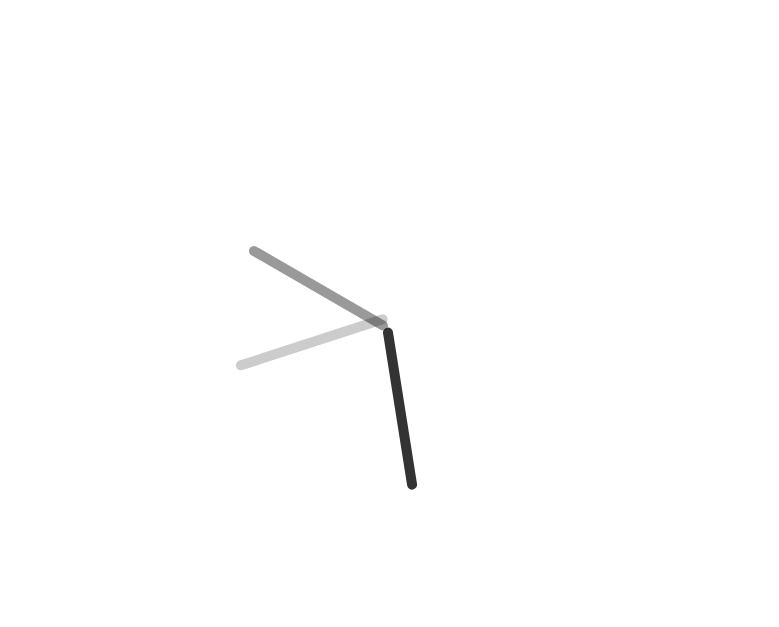
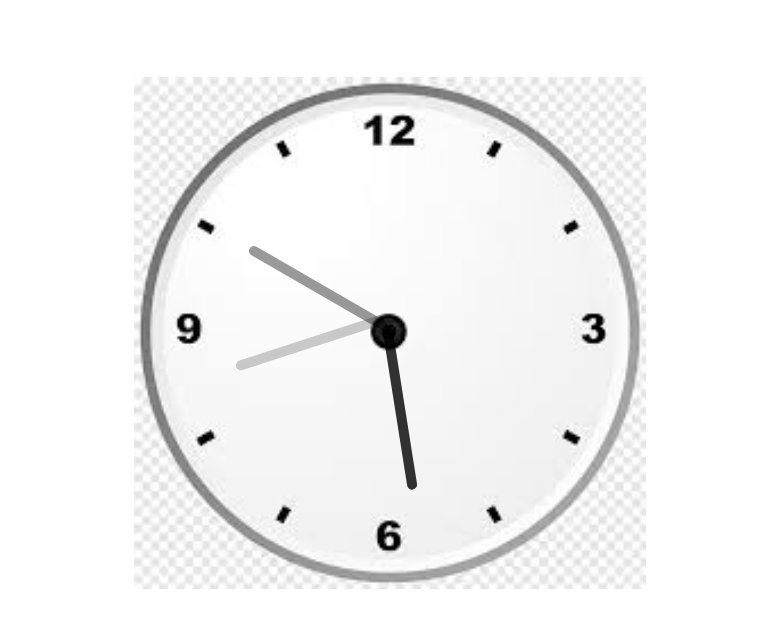
Before and after one commit to mishraPratyush1/clock, a plain HTML site: page index.html in a window 1280 px wide. Shown: the part 85-712 px from the top of the page, without its empty margins (250-1029 px from the left). Drawn offline with Linux system fonts and the light colour scheme; the site is published under a folder, as on GitHub Pages, so addresses that start at the root find nothing.

Commit message:
Update index.css

```diff
--- a/index.css
+++ b/index.css
@@ -2,7 +2,7 @@
     position: relative;
     height: 40vw;
     width: 40vw;
-    background: url(/clock.jpg) no-repeat;
+    background: url(clock.jpg) no-repeat;
     background-size: 100%;
     margin: 10vh auto;
 
```
